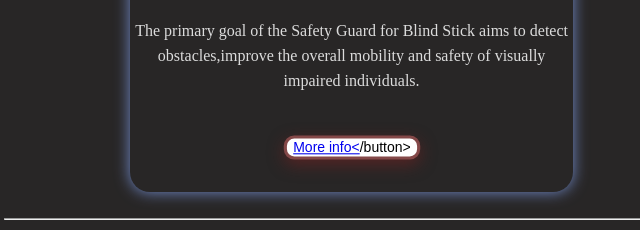
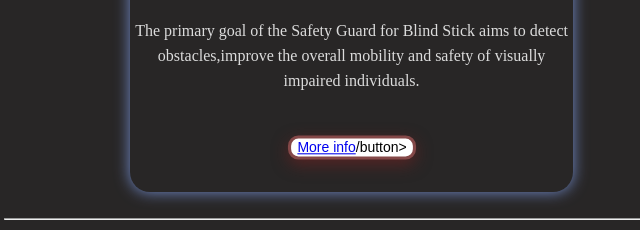
Before and after one commit to vaddiharika123/portfolio, a plain HTML site: page index.html in a window 1280 px wide. Shown: the part 1655-1885 px from the top of the page, 4-644 px from the left. Drawn offline with Linux system fonts and the light colour scheme.

Commit message:
Update index.html

```diff
--- a/index.html
+++ b/index.html
@@ -178,7 +178,7 @@
         <p>The primary goal of the Safety Guard for Blind
         Stick aims to detect obstacles,improve the overall
         mobility and safety of visually impaired individuals.</p><br>
-        <button class="but_safety"><a href="Project Report.pdf">More info<</a>/button>
+        <button class="but_safety"><a href="Project Report.pdf">More info</a>/button>
         </div>
     </div>
 
```
